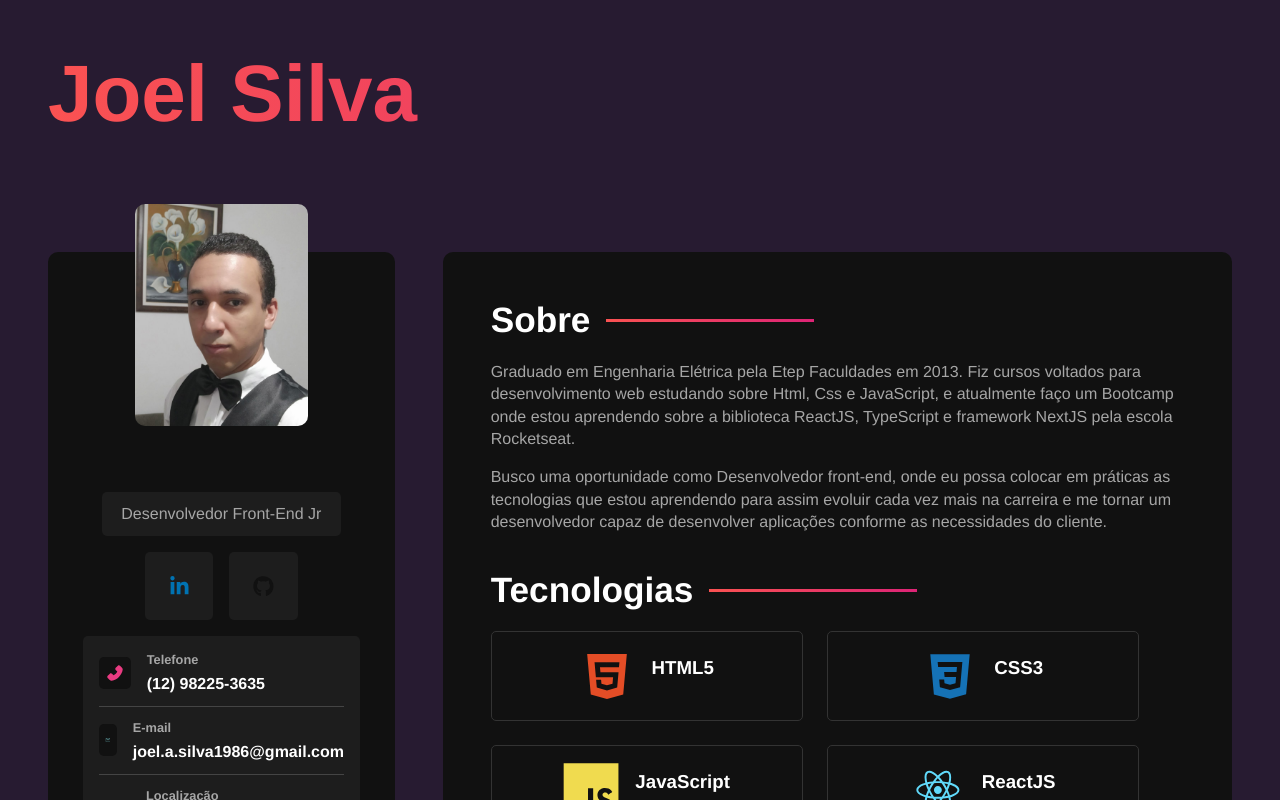
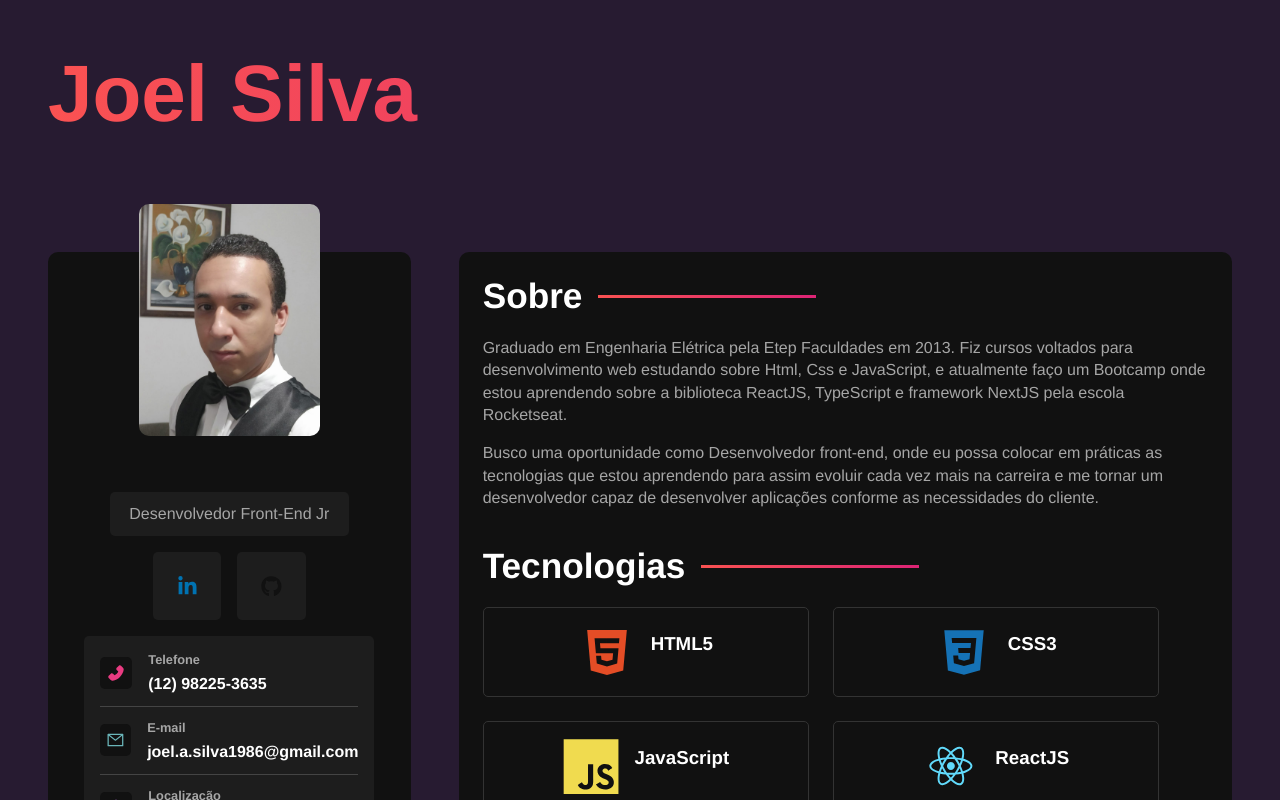
Before and after one commit to joelsilva1986/Portifolio-web, a React (Vite) app: page / in a window 1280 px wide. Shown: the top 800 px of the page. Built offline with nearby package versions, Linux system fonts and the light colour scheme.

Commit message:
Atualizando o padding para 1.5rem para aparecer os icones

```diff
--- a/src/styles/components/maincontent.sass
+++ b/src/styles/components/maincontent.sass
@@ -5,7 +5,7 @@
     background-color: variables.$bg-color
     flex: 2 1 0
     border-radius: variables.$container-border-radius
-    padding: 3rem
+    padding: 1.5rem
 
     section
         display: flex
```
